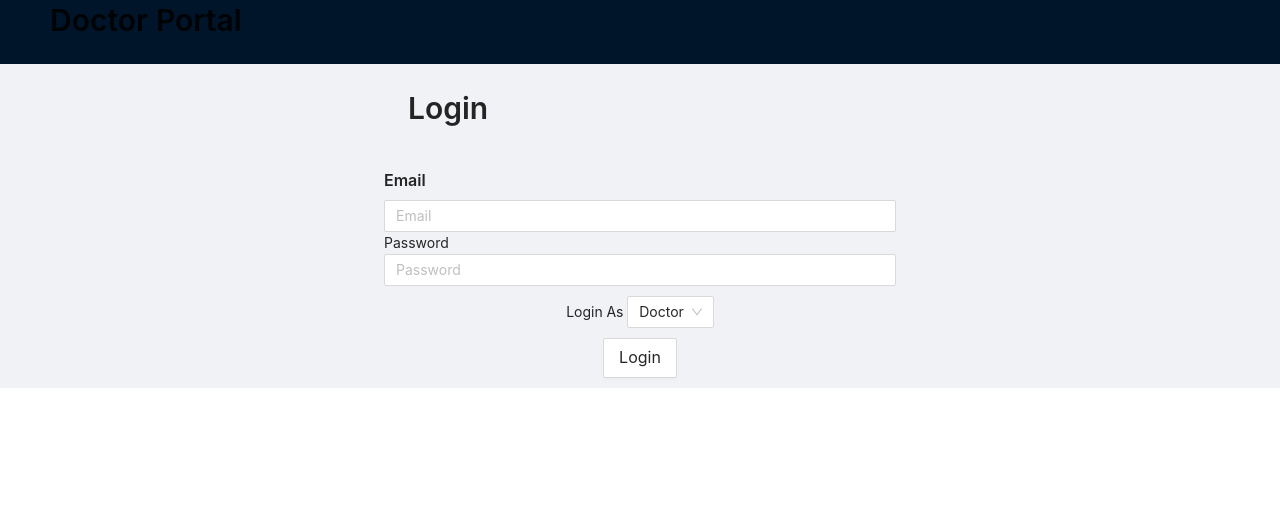
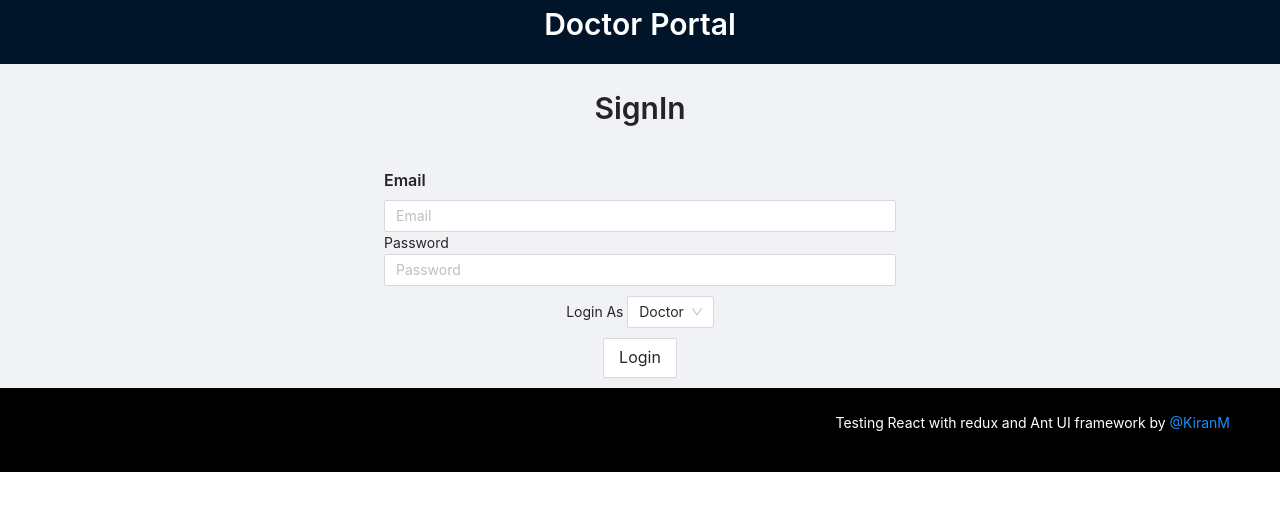
Before and after one commit to KiranMungekar/doctorPortal, a React (Create React App) app: page /signup in a window 1280 px wide. Shown: the top 510 px of the page. Built offline with nearby package versions, Linux system fonts and the light colour scheme.

Commit message:
Footer added

```diff
--- a/src/App.css
+++ b/src/App.css
@@ -29,6 +29,10 @@ container{
   justify-content: center;
 }
 
+.ant-layout{
+  height: 100%!important;
+}
+
 
 .App-container{
   display: flex;
--- a/src/App.js
+++ b/src/App.js
@@ -15,7 +15,7 @@ import ErrorComponent from './Components/ErrorComponent';
 
 
 //Design;
-import { Layout,Button ,Typography,Row, Col} from 'antd';
+import { Layout ,Typography,Space} from 'antd';
 const { Header, Footer, Sider, Content } = Layout;
 const { Title,Text } = Typography;
 
@@ -23,11 +23,12 @@ function App() {
   return (
 
         <Layout className="">
+
+          <Header style={{display:'flex',justifyContent:'center' ,alignContent:'center', alignItems:'center'}}>
+            <Title style={{alignSelf:'center' , color:'#FFFFFF'}} level={2}>Doctor Portal</Title>
+          </Header>
           <Router>
-          <Header>
-            <Title level={2}>Doctor Portal</Title>
-          </Header>
-          <Content  className="site-layout-background" style={{width:'100%', paddingRight:'30%', paddingLeft:'30%'}} >
+            <Content  className="site-layout-background" style={{width:'100%', paddingRight:'30%', paddingLeft:'30%'}} >
 
               <Switch>
                 <Route exact path="/" component={Signup} />
@@ -42,6 +43,12 @@ function App() {
 
           </Content>
           </Router>
+          <Footer style={{display:'flex', justifyContent:'end', backgroundColor:'#000000'}}>
+            <Space >
+              <p style={{color:'#FFFFFF'}} level={5}> Testing React with redux and Ant UI framework by <a href="https://github.com/KiranMungekar" target="_blank">@KiranM</a> </p>
+            </Space>
+          </Footer>
+
         </Layout>
 
 
--- a/src/Signup.js
+++ b/src/Signup.js
@@ -25,9 +25,9 @@ const Signup= (props)=>{
         return(
             <Layout>
                 <Content >
-                    <div className="" style={{padding: 24}}>
+                    <div className="" style={{display:'flex', justifyContent:'center',  padding: 24}}>
                         <div span={24}>
-                            <Title level={2} >Login</Title>
+                            <Title level={2} >SignIn</Title>
                         </div>
 
                     </div>
```
